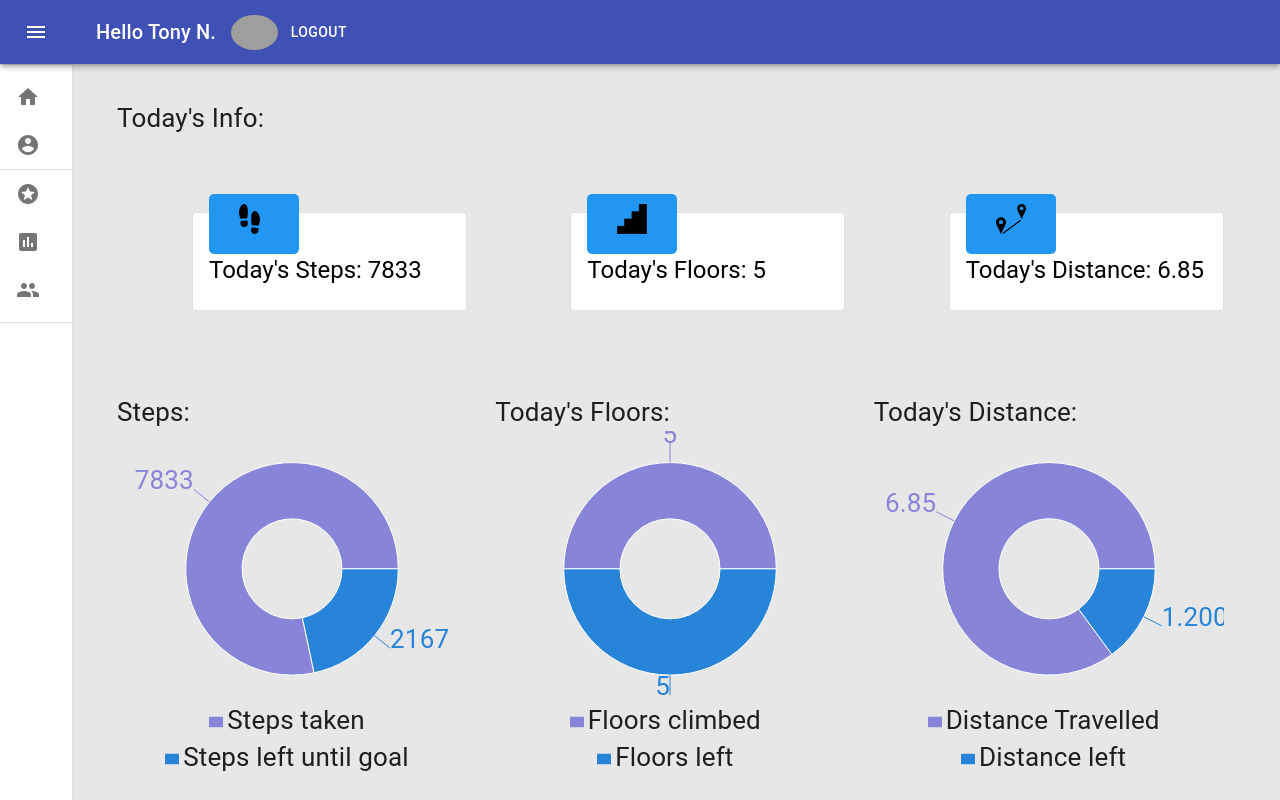
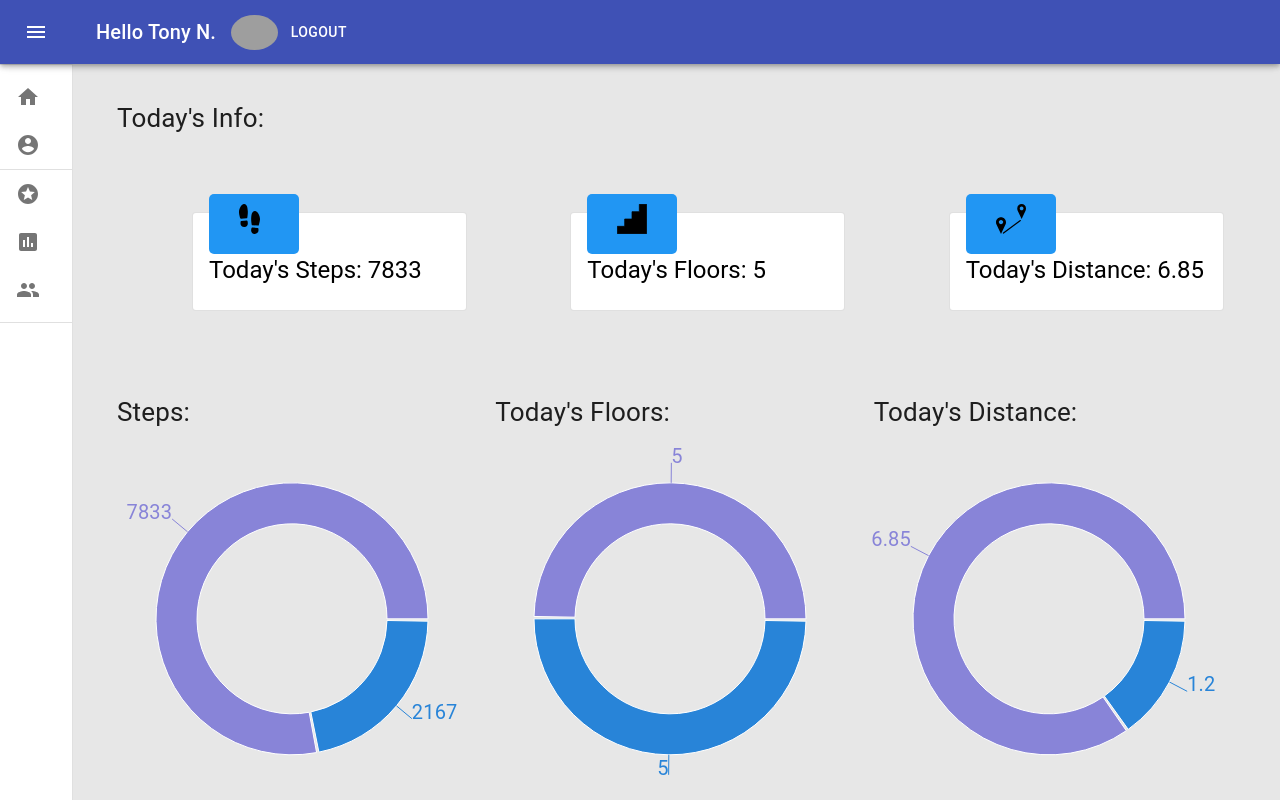
Before and after one commit to tdnicola/Fitbit_api, a React (Create React App) app: page / in a window 1280 px wide. Both pictures are taken after a click on the button "CONTINUE AS GUEST". Shown: the top 800 px of the page. Built offline with nearby package versions, Linux system fonts and the light colour scheme; grey boxes are pictures that could not be loaded.

Commit message:
added gh pages, updated pie graphs to not float 1000 decimals from subtracting floating numbers. Changed website flow with updated url links to gh-pages and logic.

```diff
--- a/src/App.js
+++ b/src/App.js
@@ -92,40 +92,56 @@ function App() {
 		e.preventDefault();
 		localStorage.clear();
 		setLoginShown(true);
-		window.location.href = 'http://localhost:3000';
+		window.location.href = 'https://tdnicola.github.io/Fitbit_api/';
+		// window.location.href = 'http://localhost:3000';
 	};
 
 	useEffect(() => {
-		if (window.location.href === 'http://localhost:3000/') {
-			return;
+		const accessToken = localStorage.getItem('access_token');
+		const lastSavedTime = localStorage.getItem('last_saved_time');
+
+		if (
+			!accessToken &&
+			window.location.href === 'https://tdnicola.github.io/Fitbit_api/'
+		) {
+			//local testing
+			// if (!accessToken && window.location.href === 'http://localhost:3000/') {
+			return console.log('nocode');
+		} else if (accessToken && Date.now() - lastSavedTime > 28800000) {
+			//Access token not valid
+			let refreshToken = localStorage.getItem('refresh_token');
+
+			if (!refreshToken) {
+				//missing refresh token, clearing localstorage and start accesstoken route
+				localStorage.clear();
+				alert('It looks like something is missing. Please try again.');
+			}
+
+			//renewing access token
+			getOrRenewAccessToken('renew', refreshToken);
+			setLoginShown(false);
+		} else if (accessToken && Date.now() - lastSavedTime < 28800000) {
+			//Usable Access token
+			getUserData(accessToken);
+			setLoginShown(false);
+			console.log('we have the code');
 		} else {
-			//may have code attached to url
-			const accessToken = localStorage.getItem('access_token');
-			const lastSavedTime = localStorage.getItem('last_saved_time');
-
-			//no access token previously stored, retreive code
+			//no access token previously stored, URL is a redirect with code
 			if (!accessToken) {
 				const searchParams = new URLSearchParams(window.location.search);
-				const code = searchParams.get('code');
+				const urlCode = searchParams.get('code');
 
-				if (!code) {
-					console.log('no code');
+				if (!urlCode) {
+					alert('Something went wrong please try again.');
 					return;
 				}
 
-				const getAccessCode = getOrRenewAccessToken('get', code);
+				//getting access code and userData
+				const getAccessCode = getOrRenewAccessToken('get', urlCode);
 				getAccessCode.then((code) => {
 					getUserData(code);
 					setLoginShown(false);
 				});
-
-				//refreshing token
-			} else if (accessToken && Date.now() - lastSavedTime > 28800000) {
-				let refreshToken = localStorage.getItem('refresh_token');
-
-				getOrRenewAccessToken('renew', refreshToken);
-				console.log('datenow route');
-				setLoginShown(false);
 			}
 		}
 	}, []);
--- a/src/components/charts/PieChart.js
+++ b/src/components/charts/PieChart.js
@@ -1,6 +1,7 @@
 import React from 'react';
 
 import { PieChart, Pie, Cell, Legend, Line } from 'recharts';
+import ResponsiveContainer from 'recharts/lib/component/ResponsiveContainer';
 
 export default ({ height, width, data, colors, dataKey, nameKey }) => {
 	const data01 = [
@@ -18,15 +19,14 @@ export default ({ height, width, data, colors, dataKey, nameKey }) => {
 	return (
 		<PieChart width={width} height={height}>
 			<Pie
+				style={{ fontSize: 20 }}
 				data={data}
 				dataKey={dataKey}
 				nameKey={nameKey}
-				cx='50%'
-				cy='50%'
-				innerRadius={50}
+				innerRadius={95}
 				label
+				paddingAngle={1}
 			>
-				<Line strokeWidth={1.5} />
 				{data01.map((entry, index) => (
 					<Cell key={`cell-${index}`} fill={testColors[index]} />
 				))}
--- a/src/components/daily-stats/DailyStats.js
+++ b/src/components/daily-stats/DailyStats.js
@@ -54,7 +54,9 @@ export default ({ dailyActivities, activityGoals, dailyDistance }) => {
 		},
 		{
 			name: 'Distance left',
-			value: activityGoals.distance - dailyDistance.distance,
+			value: parseFloat(
+				Number(activityGoals.distance - dailyDistance.distance).toFixed(2)
+			),
 		},
 	];
 
@@ -78,7 +80,7 @@ export default ({ dailyActivities, activityGoals, dailyDistance }) => {
 							<div>
 								<PieChart
 									width={350}
-									height={350}
+									height={450}
 									data={pieGraphSteps}
 									dataKey={'value'}
 									nameKey={'name'}
@@ -99,7 +101,7 @@ export default ({ dailyActivities, activityGoals, dailyDistance }) => {
 						) : (
 							<PieChart
 								width={350}
-								height={350}
+								height={450}
 								data={pieGraphFloors}
 								dataKey={'value'}
 								nameKey={'name'}
@@ -108,7 +110,7 @@ export default ({ dailyActivities, activityGoals, dailyDistance }) => {
 							/>
 						)}
 					</Grid>
-					<Grid item xs={10} md={4}>
+					<Grid item xs={10} md={4} style={{ overflow: 'visable' }}>
 						Today's Distance:
 						{activityGoals.distance - dailyDistance.distance <= 0 ? (
 							<div>
@@ -119,7 +121,7 @@ export default ({ dailyActivities, activityGoals, dailyDistance }) => {
 						) : (
 							<PieChart
 								width={350}
-								height={350}
+								height={450}
 								data={pieGraphDistance}
 								dataKey={'value'}
 								nameKey={'name'}
--- a/src/components/main-page/MainPage.js
+++ b/src/components/main-page/MainPage.js
@@ -84,7 +84,6 @@ function MainPage({
 					domain={[0, 20000]}
 					goal={'goal'}
 				/>
-				<PieChart />
 			</Container>
 		</React.Fragment>
 	);
--- a/src/components/sign-in/SignIn.js
+++ b/src/components/sign-in/SignIn.js
@@ -51,7 +51,7 @@ export default ({ loginGuestHandler }) => {
 				>
 					<a
 						className={classes.fitbitSubmit}
-						href='https://www.fitbit.com/oauth2/authorize?response_type=code&client_id=22BQSB&redirect_uri=http%3A%2F%2Flocalhost%3A3000%2F&scope=activity%20heartrate%20location%20nutrition%20profile%20settings%20sleep%20social%20weight&expires_in=604800'
+						href='https://www.fitbit.com/oauth2/authorize?response_type=code&client_id=22BQSB&redirect_uri=ttps%3A%2F%2Ftdnicola.github.io%2FFitbit_api%2F&scope=activity%20heartrate%20location%20nutrition%20profile%20settings%20sleep%20social%20weight&expires_in=604800'
 					>
 						Login to Fitbit
 					</a>
--- a/src/index.css
+++ b/src/index.css
@@ -11,3 +11,7 @@ code {
 	font-family: source-code-pro, Menlo, Monaco, Consolas, 'Courier New',
 		monospace;
 }
+
+.recharts-wrapper svg {
+	overflow: inherit !important;
+}
```
Also changed, not shown: package.json (+7 -1 lines), 1 other file (tests, documents, lock files or other folders). Lines whose indentation alone changed are shown as unchanged.
